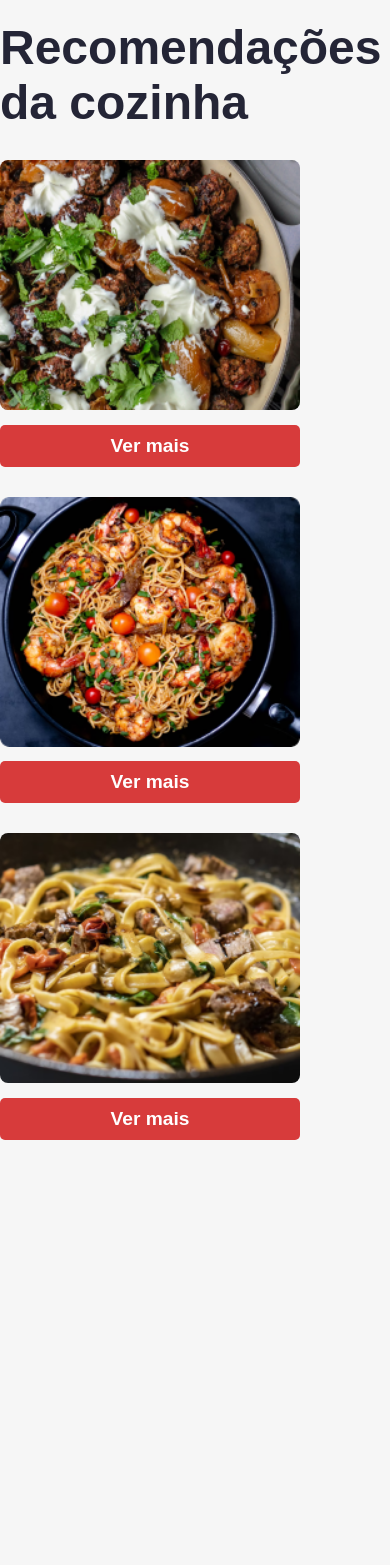
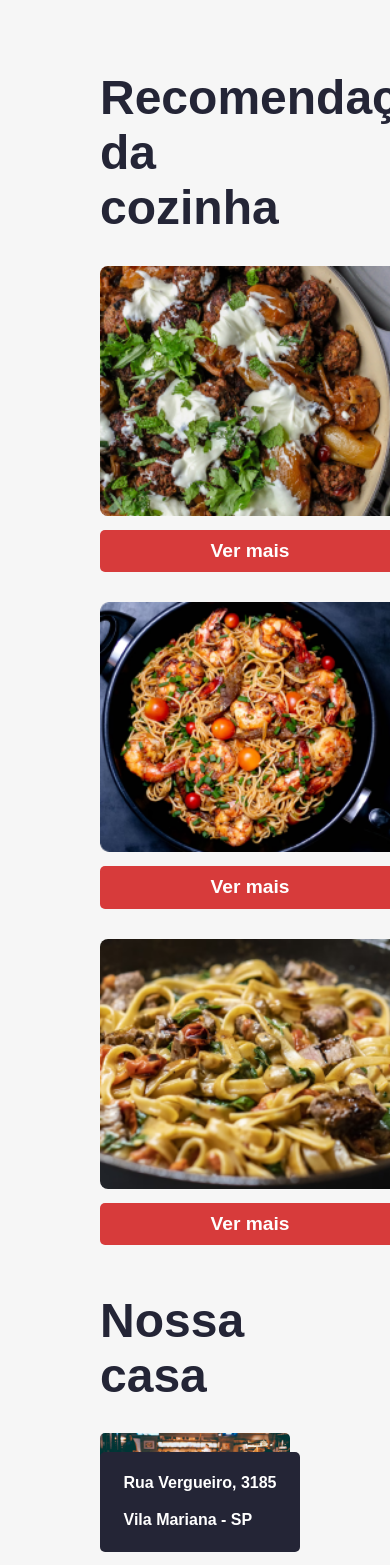
Before and after one commit to filipipaz/aluroni, a React (Create React App) app: page / in a window 390 px wide. Shown: the part 432-1997 px from the top of the page. Before the commit the page ends 1572 px from the top, so only its background shows below. Built offline with nearby package versions, Linux system fonts and the light colour scheme; a web font is replaced by a local one.

Commit message:
Terminar pagina de Inicio

```diff
--- a/src/components/PaginaPadrao/index.tsx
+++ b/src/components/PaginaPadrao/index.tsx
@@ -1,4 +1,5 @@
 import styles from './PaginaPadrao.module.scss';
+import stylesTema from 'styles/Tema.module.scss';
 import { Outlet } from 'react-router-dom';
 
 export default function Header() {
@@ -7,7 +8,7 @@
       <header className={styles.header}>
         <div className={styles.header__text}>A casa do código e da massa</div>
       </header>
-      <div>
+      <div className={stylesTema.container}>
         <Outlet />
       </div>
     </>
--- a/src/pages/Cardapio/Cardapio.module.scss
+++ b/src/pages/Cardapio/Cardapio.module.scss
@@ -3,21 +3,6 @@
 
 
 .cardapio {
-  padding: 50px $padding-horizontal;
-  @media (max-width: $desktop_xsm) {
-    padding: 50px $padding-horizontal-mobile;
-  }
-  @media (min-width: $desktop_xsm) and (max-width: $desktop_sm) {
-    padding: 50px $padding-horizontal-sm;
-  }
-  @media (min-width: $desktop_sm) and (max-width: $desktop_md) {
-    padding: 50px $padding-horizontal-md;
-  }
-  &__titulo {
-    color: $dark;
-    font-size: 3rem;
-    margin-bottom: 30px;
-  }
   &__filtros {
     align-items: center;
     display: flex;
--- a/src/pages/Cardapio/index.tsx
+++ b/src/pages/Cardapio/index.tsx
@@ -1,4 +1,5 @@
 import styles from './Cardapio.module.scss';
+import stylesTema from 'styles/Tema.module.scss';
 import Buscador from './Buscador';
 import { useState } from 'react';
 import Filtros from './Filtros';
@@ -11,7 +12,7 @@
   const [ordenador, setOrdenador] = useState('');
   return (
     <section className={styles.cardapio}>
-      <h3 className={styles.cardapio__titulo}>Cardápio</h3>
+      <h3 className={stylesTema.titulo}>Cardápio</h3>
       <Buscador busca={busca} setBusca={setBusca} />
       <div className={styles.cardapio__filtros}>
         <Filtros filtro={filtro} setFiltro={setFiltro} />
--- a/src/pages/Inicio/Inicio.module.scss
+++ b/src/pages/Inicio/Inicio.module.scss
@@ -1,9 +1,5 @@
 @import 'styles/variaveis';
-.titulo {
-  color: $dark;
-  font-size: 3rem;
-  margin-bottom: 30px;
-}
+
 .recomendados {
   border-radius: 2px;
   display: flex;
--- a/src/pages/Inicio/index.tsx
+++ b/src/pages/Inicio/index.tsx
@@ -1,5 +1,7 @@
 import cardapio from 'data/cardapio.json';
 import styles from './Inicio.module.scss';
+import stylesTema from 'styles/Tema.module.scss';
+import nossaCasa from 'assets/nossa_casa.png';
 
 export default function Inicio() {
   let pratosRecomendados = [...cardapio];
@@ -8,7 +10,7 @@
     .splice(0, 3);
   return (
     <section>
-      <h3 className={styles.titulo}>Recomendações da cozinha</h3>
+      <h3 className={stylesTema.titulo}>Recomendações da cozinha</h3>
       <div className={styles.recomendados}>
         {pratosRecomendados.map((item) => (
           <div key={item.id} className={styles.recomendado}>
@@ -19,6 +21,13 @@
           </div>
         ))}
       </div>
+      <h3 className={stylesTema.titulo}> Nossa casa</h3>
+      <div className={styles.nossaCasa}>
+        <img src={nossaCasa} alt="Casa do aluroni" />
+        <div className={styles.nossaCasa__endereco}>
+          Rua Vergueiro, 3185 <br /> <br /> Vila Mariana - SP
+        </div>
+      </div>
     </section>
   );
 }
--- /dev/null
+++ b/src/styles/Tema.module.scss
@@ -0,0 +1,20 @@
+@import "./variaveis";
+@import "./breakpoints";
+
+.container {
+  padding: 50px $padding-horizontal;
+  @media (max-width: $desktop_xsm) {
+    padding: 50px $padding-horizontal-mobile;
+  }
+  @media (min-width: $desktop_xsm) and (max-width: $desktop_sm) {
+    padding: 50px $padding-horizontal-sm;
+  }
+  @media (min-width: $desktop_sm) and (max-width: $desktop_md) {
+    padding: 50px $padding-horizontal-md;
+  }
+}
+.titulo {
+  color: $dark;
+  font-size: 3rem;
+  margin-bottom: 30px;
+}
```
Also changed, not shown: src/assets/nossa_casa.png (added).
